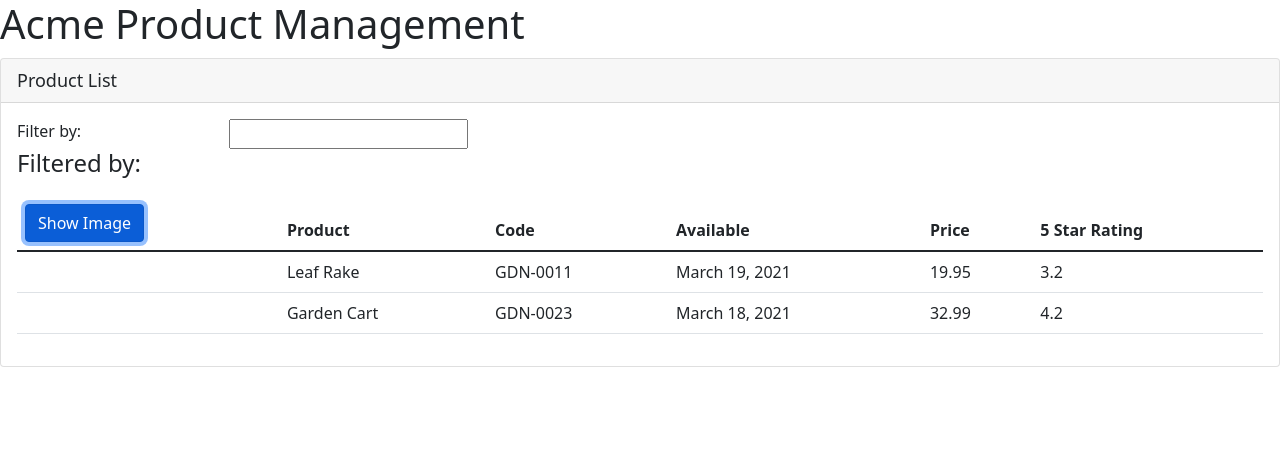
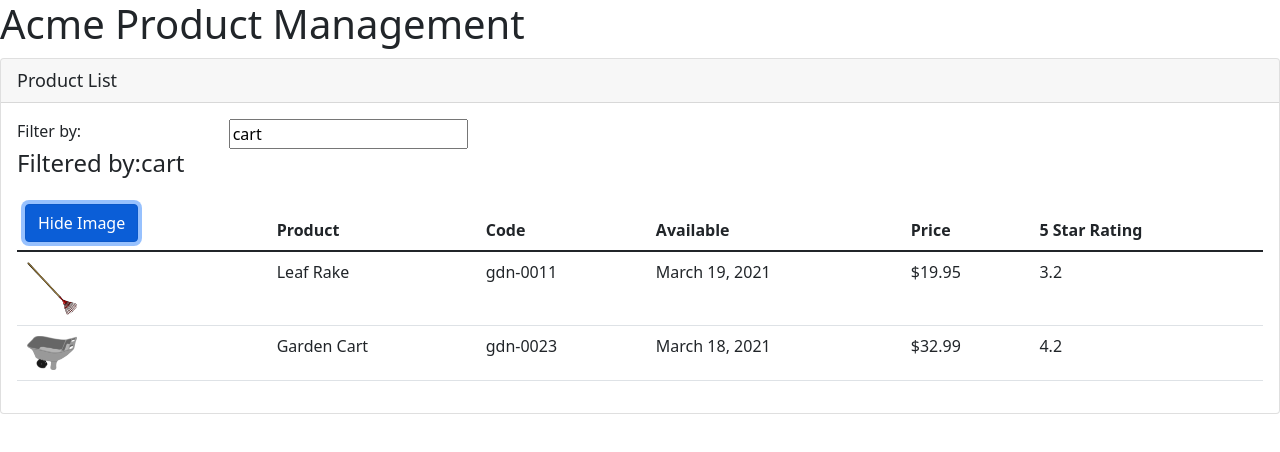
Before and after one commit to dusan011/angular-uni, an Angular app: page / in a window 1280 px wide. Both pictures are taken after a click on the button "Show Image". Shown: the top 452 px of the page. Built offline with nearby package versions, Linux system fonts and the light colour scheme.

Commit message:
finish binding

```diff
--- a/src/app/app.module.ts
+++ b/src/app/app.module.ts
@@ -1,4 +1,5 @@
 import { NgModule } from "@angular/core";
+import { FormsModule } from "@angular/forms";
 import { BrowserModule } from "@angular/platform-browser";
 
 import { AppComponent } from "./app.component";
@@ -6,7 +7,7 @@ import { ProductListComponent } from "./products/product-list.component";
 
 @NgModule({
   declarations: [AppComponent, ProductListComponent],
-  imports: [BrowserModule],
+  imports: [BrowserModule, FormsModule],
   bootstrap: [AppComponent],
 })
 export class AppModule {}
--- a/src/app/products/product-list.component.html
+++ b/src/app/products/product-list.component.html
@@ -4,12 +4,12 @@
     <div class="row">
       <div class="col-md-2">Filter by:</div>
       <div class="col-md-4">
-        <input type="text" />
+        <input type="text" [(ngModel)]="listFilter" />
       </div>
     </div>
     <div class="row">
       <div class="col-md-6">
-        <h4>Filtered by:</h4>
+        <h4>Filtered by:{{ listFilter }}</h4>
       </div>
     </div>
     <div class="table-responsive">
@@ -17,7 +17,9 @@
         <thead>
           <tr>
             <th>
-              <button class="btn btn-primary">Show Image</button>
+              <button class="btn btn-primary" (click)="toggleImage()">
+                {{ showImage ? "Hide" : "Show" }} Image
+              </button>
             </th>
             <th>Product</th>
             <th>Code</th>
@@ -28,11 +30,19 @@
         </thead>
         <tbody>
           <tr *ngFor="let product of products">
-            <td></td>
+            <td>
+              <img
+                [src]="product.imageUrl"
+                [title]="product.productName"
+                [style.width.px]="imageWidth"
+                [style.margin.px]="imageMargin"
+                *ngIf="showImage"
+              />
+            </td>
             <td>{{ product.productName }}</td>
-            <td>{{ product.productCode }}</td>
+            <td>{{ product.productCode | lowercase }}</td>
             <td>{{ product.releaseDate }}</td>
-            <td>{{ product.price }}</td>
+            <td>{{ product.price | currency: "USD":"symbol":"1.2-2" }}</td>
             <td>{{ product.starRating }}</td>
           </tr>
         </tbody>
--- a/src/app/products/product-list.component.ts
+++ b/src/app/products/product-list.component.ts
@@ -6,6 +6,10 @@ import { Component } from "@angular/core";
 })
 export class ProductListComponent {
   pageTitle: string = "Product List";
+  imageWidth: number = 50;
+  imageMargin: number = 2;
+  showImage: boolean = false;
+  listFilter: string = "cart";
   products: any[] = [
     {
       productId: 1,
@@ -28,4 +32,7 @@ export class ProductListComponent {
       imageUrl: "assets/images/garden_cart.png",
     },
   ];
+  toggleImage(): void {
+    this.showImage = !this.showImage;
+  }
 }
```
